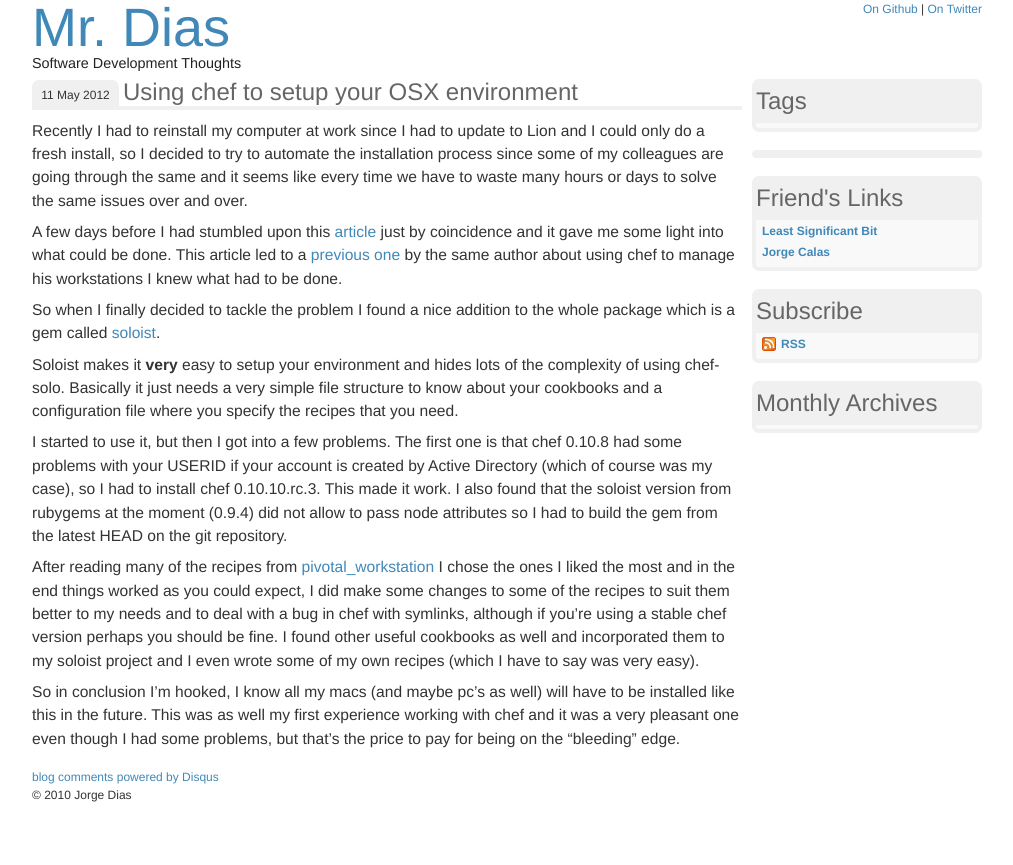
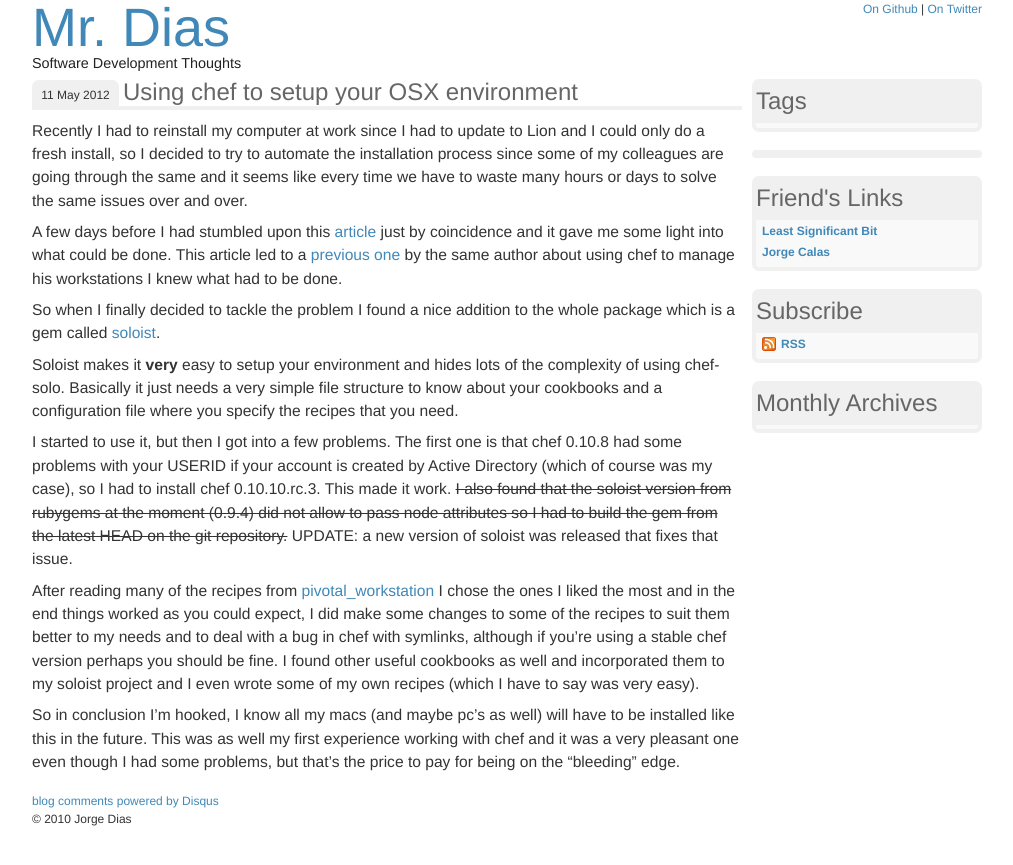
Before and after one commit to diasjorge/diasjorge.github.io, a Jekyll site: the page built from _posts/2012-05-11-using-chef-to-setup-your-development-environment-in-osx.markdown, in a window 1280 px wide. Shown: the top 865 px of the page, without its empty margins (133-1146 px from the left). Built offline with Jekyll 4.4.1, drawn with Linux system fonts in a browser that asks for light colours; Markdown is read by kramdown in place of the engine named in the settings; comment, search, counter and statistics services are not loaded.

Commit message:
Updated chef post

```diff
--- a/_posts/2012-05-11-using-chef-to-setup-your-development-environment-in-osx.markdown
+++ b/_posts/2012-05-11-using-chef-to-setup-your-development-environment-in-osx.markdown
@@ -12,7 +12,7 @@ So when I finally decided to tackle the problem I found a nice addition to the w
 
 Soloist makes it __very__ easy to setup your environment and hides lots of the complexity of using chef-solo. Basically it just needs a very simple file structure to know about your cookbooks and a configuration file where you specify the recipes that you need.
 
-I started to use it, but then I got into a few problems. The first one is that chef 0.10.8 had some problems with your USERID if your account is created by Active Directory (which of course was my case), so I had to install chef 0.10.10.rc.3. This made it work. I also found that the soloist version from rubygems at the moment (0.9.4) did not allow to pass node attributes so I had to build the gem from the latest HEAD on the git repository.
+I started to use it, but then I got into a few problems. The first one is that chef 0.10.8 had some problems with your USERID if your account is created by Active Directory (which of course was my case), so I had to install chef 0.10.10.rc.3. This made it work. <strike>I also found that the soloist version from rubygems at the moment (0.9.4) did not allow to pass node attributes so I had to build the gem from the latest HEAD on the git repository.</strike> UPDATE: a new version of soloist was released that fixes that issue.
 
 After reading many of the recipes from [pivotal_workstation](https://github.com/pivotal/pivotal_workstation) I chose the ones I liked the most and in the end things worked as you could expect, I did make some changes to some of the recipes to suit them better to my needs and to deal with a bug in chef with symlinks, although if you're using a stable chef version perhaps you should be fine. I found other useful cookbooks as well and incorporated them to my soloist project and I even wrote some of my own recipes (which I have to say was very easy).
 
```
